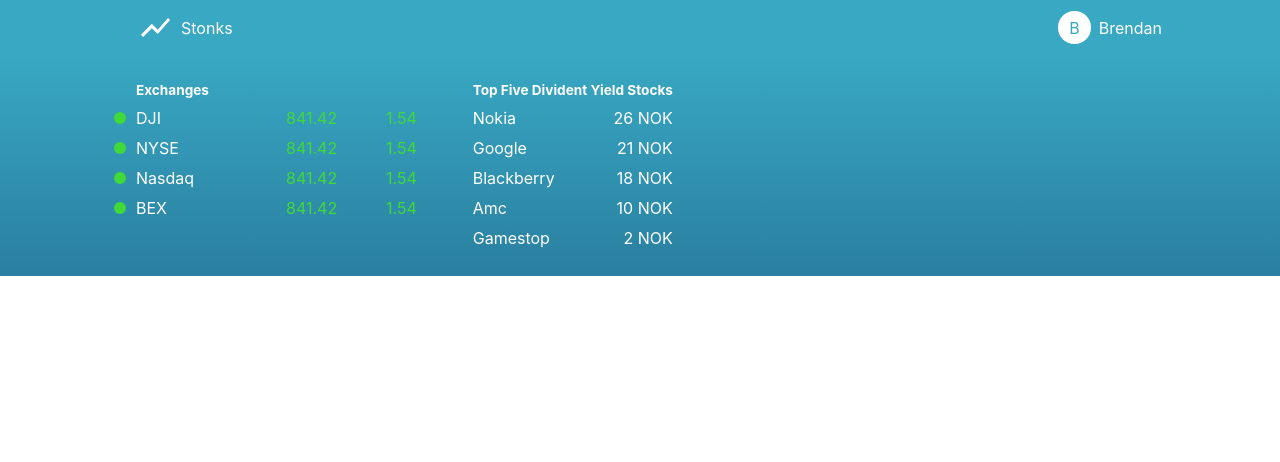
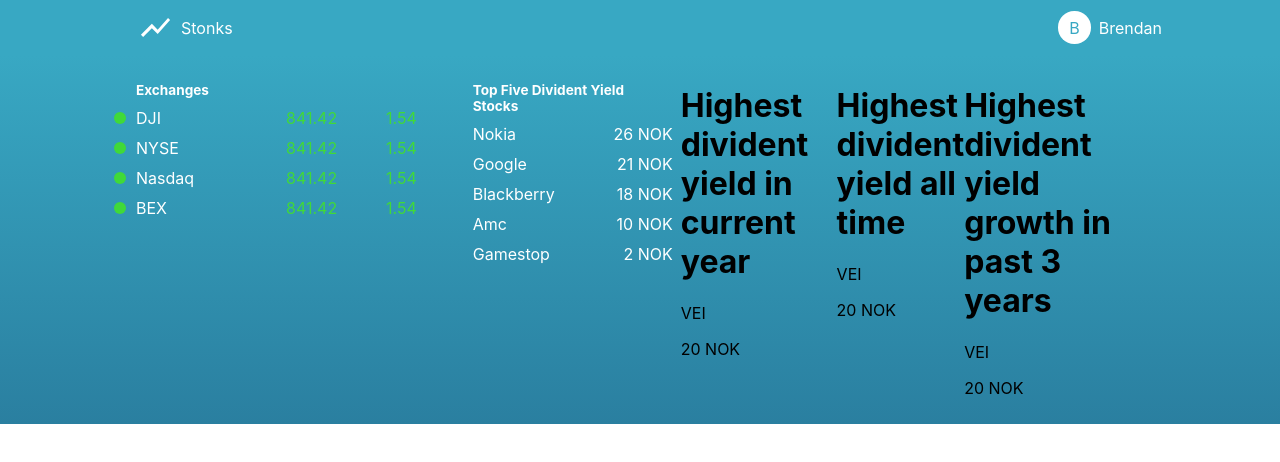
Before and after one commit to dearg-amadaun/stock-tracker-app, a React (Create React App) app: page / in a window 1280 px wide. Shown: the top 462 px of the page. Built offline with nearby package versions, Linux system fonts and the light colour scheme.

Commit message:
building out top yield cards

```diff
--- a/src/App.js
+++ b/src/App.js
@@ -3,11 +3,14 @@
 import Header from './components/Header/Header';
 import Subheader from './components/Subheader/Subheader';
 import ExchangeList from './components/ExchangeList/ExchangeList';
-import TopFiveDividendStocksList from './components/TopFiveDividentStocksList/TopFiveDividendStocksList';
+import TopFiveDividendStocksList from './components/TopFiveDividendStocksList/TopFiveDividendStocksList';
+import InfoCard from './components/InfoCard/InfoCard';
 
 import { getTopFiveDividendStocks } from './helpers';
 
 import data from './data.js'
+
+import styles from './app.module.css'
 
 function App() {
   return (
@@ -18,6 +21,11 @@
        <TopFiveDividendStocksList
         stocks={getTopFiveDividendStocks(data.stocks)}
         />
+        <div className={styles.infoCardContainer}>
+          <InfoCard title="Highest divident yield in current year" stock={{ ticker: "VEI", amount: 20}} />
+          <InfoCard title="Highest divident yield all time" stock={{ ticker: "VEI", amount: 20}} />
+          <InfoCard title="Highest divident yield growth in past 3 years" stock={{ ticker: "VEI", amount: 20}} />
+        </div>
      </Subheader>
     </div>
   );
--- /dev/null
+++ b/src/app.module.css
@@ -0,0 +1,3 @@
+.infoCardContainer {
+    display: flex;
+}
--- /dev/null
+++ b/src/components/InfoCard/InfoCard.jsx
@@ -0,0 +1,15 @@
+import React from 'react';
+
+import styles from "./infoCard.module.css";
+
+export default function InfoCard({ title, stock, darkmode }) {
+  return (
+    <div className={styles.infoCard}>
+        <h1 className={styles.header}>{title}</h1>
+        <div>
+            <p className={styles.paragraph}>{stock.ticker}</p>
+            <p className={styles.paragraph}>{stock.amount} NOK</p>
+        </div>
+    </div>
+  );
+};
```
Also changed, not shown: src/components/InfoCard/infoCard.module.css (added), src/components/TopFiveDividendStocksList/TopFiveDividendStocksList.jsx (renamed from src/components/TopFiveDividentStocksList/TopFiveDividendStocksList.jsx), src/components/TopFiveDividendStocksList/topFiveDividendStocksList.module.css (renamed from src/components/TopFiveDividentStocksList/topFiveDividendStocksList.module.css).
